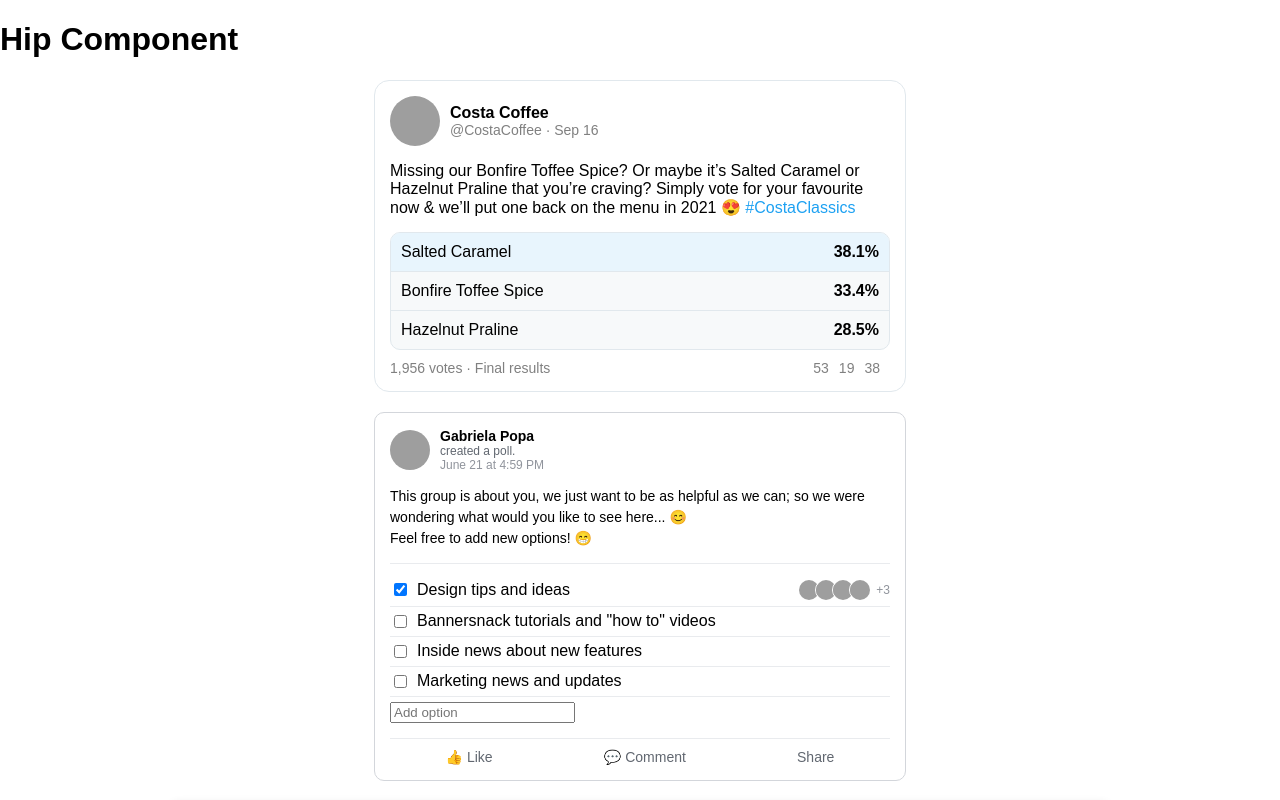
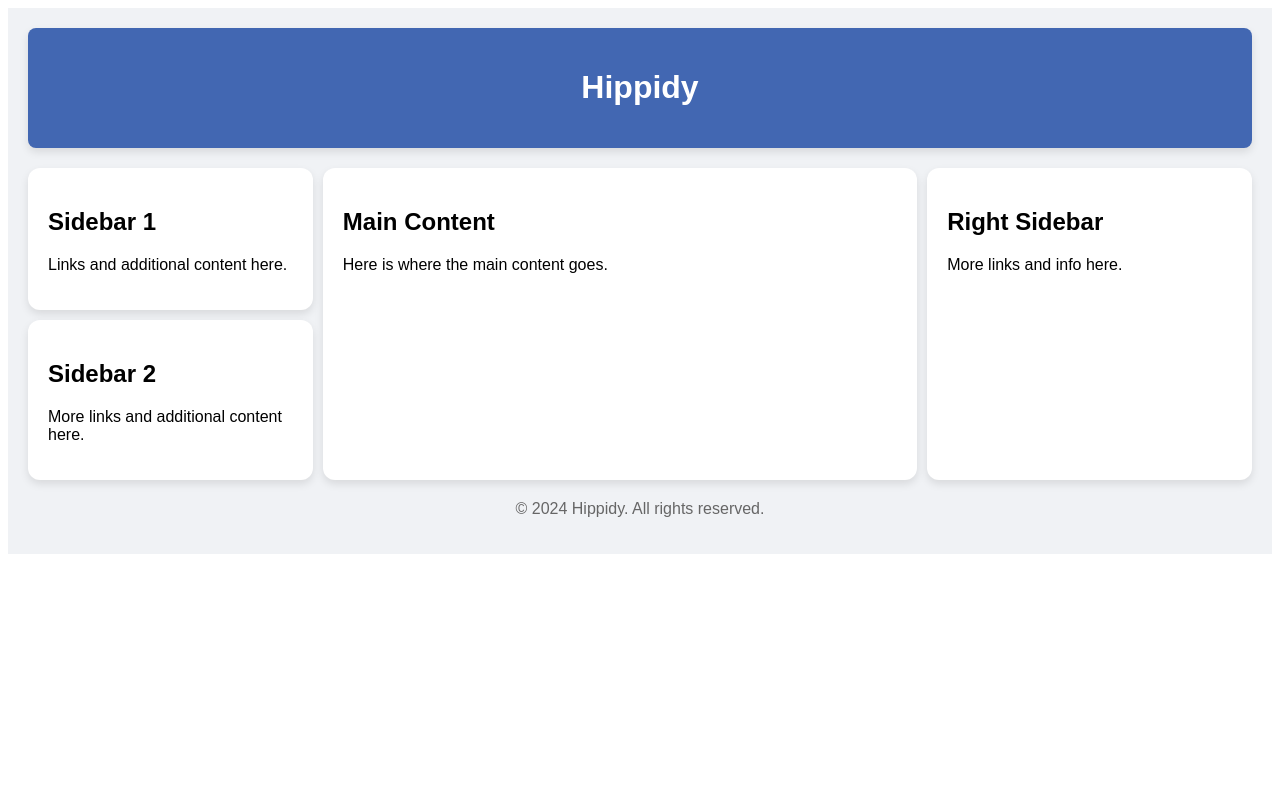
Before and after one commit to ilemberg/hippidy-v1, a React (Create React App) app: page / in a window 1280 px wide. Shown: the top 800 px of the page. Built offline with nearby package versions, Linux system fonts and the light colour scheme; grey boxes are pictures that could not be loaded.

Commit message:
home page

```diff
--- a/src/App.js
+++ b/src/App.js
@@ -1,12 +1,14 @@
 
 import React from 'react';
 import './App.css';
-import Hip from './features/Hip/Hip';
+import Home from './pages/Home';
+// import Hip from './features/Hip/Hip';
 
 function App() {
   return (
     <div className="App">
-        <Hip />
+        {/* <Hip /> */}
+        <Home />
   </div>
   );
 }
--- a/src/features/Hip/components/facebook/FbPost.css
+++ b/src/features/Hip/components/facebook/FbPost.css
@@ -74,6 +74,7 @@
     flex-grow: 1;
   }
 
+  /* Styles for displaying voters in the Facebook poll */
   .fb-poll-voters {
     display: flex;
     align-items: center;
@@ -88,6 +89,7 @@
   }
 
   .fb-poll-voters span {
+
     font-size: 12px;
     color: #90949c;
     margin-left: 5px;
--- /dev/null
+++ b/src/pages/Home.css
@@ -0,0 +1,59 @@
+/* Home.css */
+
+.home-container {
+    font-family: Arial, sans-serif;
+    background-color: #f0f2f5;
+    padding: 20px;
+  }
+
+  .home-header {
+    background-color: #4267b2;
+    color: white;
+    padding: 20px;
+    text-align: center;
+    border-radius: 8px;
+    box-shadow: 0 4px 8px rgba(0, 0, 0, 0.1);
+  }
+
+  .content-container {
+    display: flex;
+    flex-wrap: wrap;
+    gap: 10px;
+    margin-top: 20px;
+  }
+
+  .left-pane {
+    display: flex;
+    flex-direction: column;
+    gap: 10px;
+    flex: 1 1 200px; /* Allows the left pane to shrink when needed */
+  }
+
+  .sidebar, .right-sidebar, .main-content {
+    background-color: white;
+    padding: 20px;
+    border-radius: 12px;
+    box-shadow: 0 4px 8px rgba(0, 0, 0, 0.1);
+    flex: 1 1 100%; /* Ensures they shrink properly when the screen gets smaller */
+  }
+
+  .main-content {
+    flex: 3 1 300px; /* Main content takes up more space, but is still flexible */
+  }
+
+  .right-sidebar {
+    flex: 1 1 200px; /* Allows the right sidebar to shrink when needed */
+  }
+
+  @media (max-width: 768px) {
+    .content-container {
+      flex-direction: column;
+      gap: 20px;
+    }
+  }
+
+  .home-footer {
+    margin-top: 20px;
+    text-align: center;
+    color: #666;
+  }
--- /dev/null
+++ b/src/pages/Home.js
@@ -0,0 +1,37 @@
+import React from 'react';
+import './Home.css';
+
+const Home = () => {
+  return (
+    <div className="home-container">
+      <header className="home-header">
+        <h1>Hippidy</h1>
+      </header>
+      <div className="content-container">
+        <div className="left-pane">
+          <div className="sidebar">
+            <h2>Sidebar 1</h2>
+            <p>Links and additional content here.</p>
+          </div>
+          <div className="sidebar">
+            <h2>Sidebar 2</h2>
+            <p>More links and additional content here.</p>
+          </div>
+        </div>
+        <div className="main-content">
+          <h2>Main Content</h2>
+          <p>Here is where the main content goes.</p>
+        </div>
+        <div className="right-sidebar">
+          <h2>Right Sidebar</h2>
+          <p>More links and info here.</p>
+        </div>
+      </div>
+      <footer className="home-footer">
+        <p>&copy; 2024 Hippidy. All rights reserved.</p>
+      </footer>
+    </div>
+  );
+};
+
+export default Home;
```
